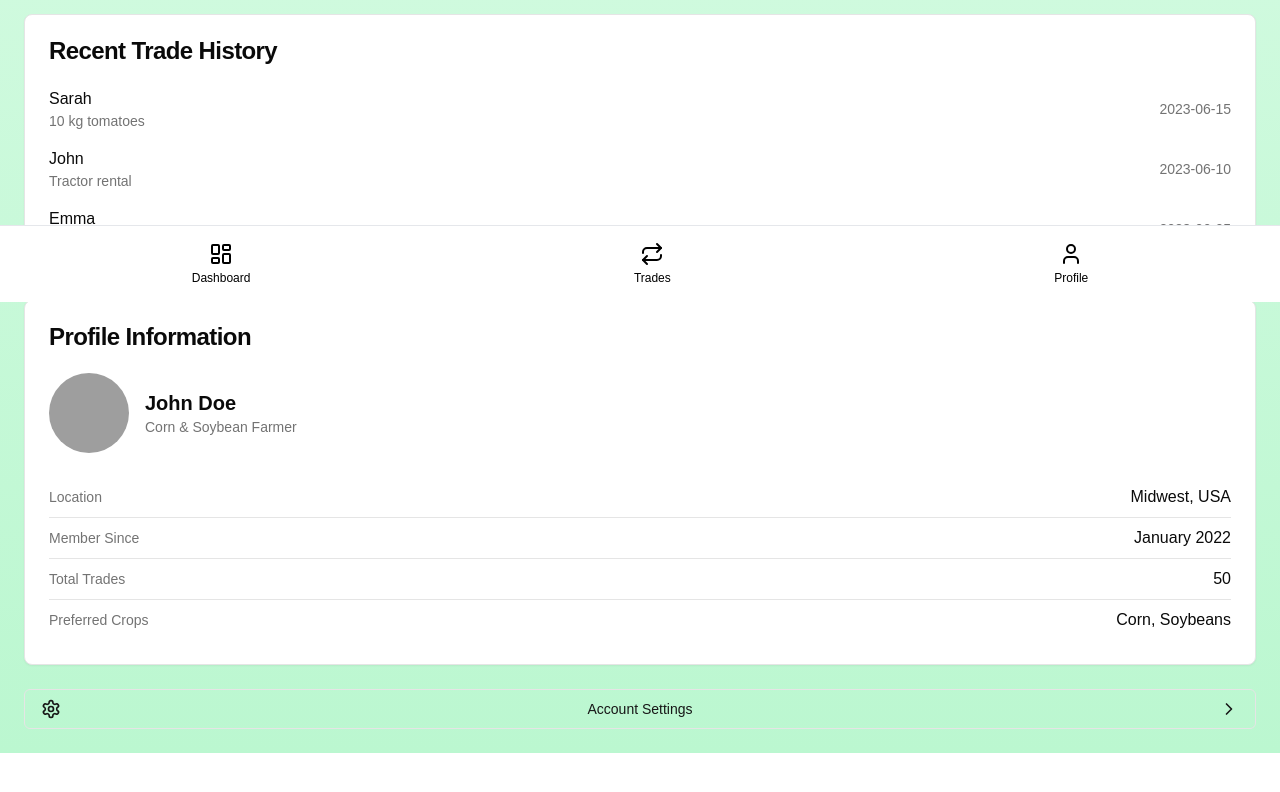
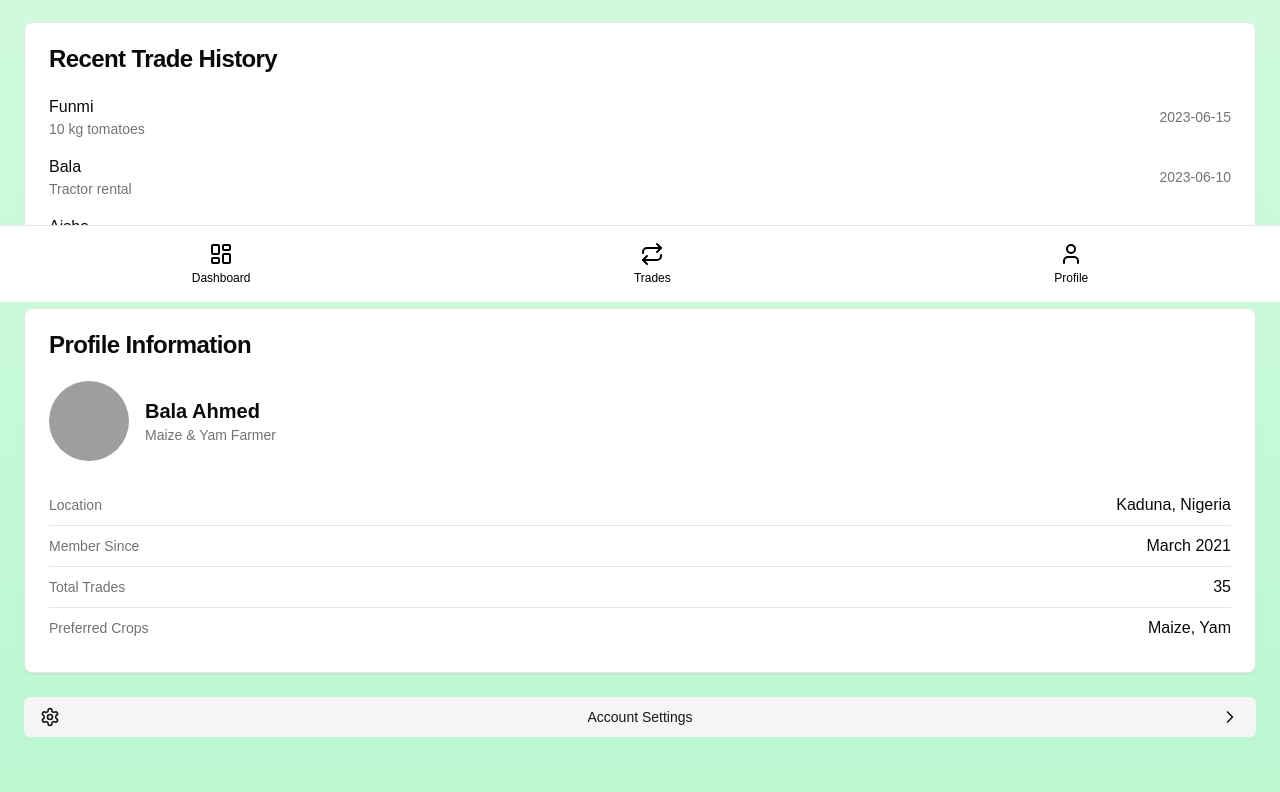
Before and after one commit to lukman155/agrotrade, a Next.js app: page /profile in a window 1280 px wide. Shown: the part 498-1290 px from the top of the page. Before the commit the page ends 1251 px from the top, so only its background shows below. Built offline with nearby package versions, Linux system fonts and the light colour scheme; no server answers; grey boxes are pictures that could not be loaded.

Commit message:
Finish work

```diff
--- a/app/page.tsx
+++ b/app/page.tsx
@@ -50,15 +50,15 @@ export default function Dashboard() {
         <CardContent>
           <div className="flex items-center justify-between mb-2">
             <span>Corn</span>
-            <Badge variant="secondary">↑ $3.50/bushel</Badge>
+            <Badge variant="secondary">↑ ₦350/kg</Badge>
           </div>
           <div className="flex items-center justify-between mb-2">
             <span>Wheat</span>
-            <Badge variant="secondary">↓ $5.20/bushel</Badge>
+            <Badge variant="secondary">↓ ₦520/kg</Badge>
           </div>
           <div className="flex items-center justify-between">
             <span>Soybeans</span>
-            <Badge variant="secondary">→ $9.80/bushel</Badge>
+            <Badge variant="secondary">→ ₦500/kg</Badge>
           </div>
         </CardContent>
       </Card>
@@ -102,14 +102,14 @@ export default function Dashboard() {
           <div className="space-y-4">
             <div className="flex items-center justify-between">
               <div>
-                <p className="font-medium">Trade with John</p>
-                <p className="text-sm text-muted-foreground">5 bushels of corn for 2 hours of tractor use</p>
+                <p className="font-medium">Trade with Emeka</p>
+                <p className="text-sm text-muted-foreground">50 kg of corn for 2 hours of tractor use</p>
               </div>
               <Badge>Pending</Badge>
             </div>
             <div className="flex items-center justify-between">
               <div>
-                <p className="font-medium">Trade with Sarah</p>
+                <p className="font-medium">Trade with Amina</p>
                 <p className="text-sm text-muted-foreground">10 kg of tomatoes for 5 kg of potatoes</p>
               </div>
               <Badge variant="secondary">In Progress</Badge>
--- a/app/pricemap/page.tsx
+++ b/app/pricemap/page.tsx
@@ -177,7 +177,7 @@ export default function PriceMap() {
         </CardHeader>
         <CardContent>
           <p className="text-sm text-gray-600 mb-2">
-            Prices are in Nigerian Naira (₦) per 50kg bag for rice and cassava, and per tonne for cocoa.
+            Prices are in Nigerian Naira (₦) per tier for rice and cassava, and per kilogram for cocoa.
           </p>
           <p className="text-sm text-gray-600">
             These prices are estimates and may vary based on quality, quantity, and specific location within each state.
--- a/app/profile/page.tsx
+++ b/app/profile/page.tsx
@@ -5,14 +5,15 @@ import { Card, CardContent, CardHeader, CardTitle } from "@/components/ui/card"
 import { Badge } from "@/components/ui/badge"
 import { Progress } from "@/components/ui/progress"
 import { Avatar, AvatarFallback, AvatarImage } from "@/components/ui/avatar"
+import Link from 'next/link'
 
 export default function ReputationProfile() {
   return (
-    <div className="min-h-screen bg-gradient-to-b from-green-100 to-green-200 p-4 md:p-6">
+    <div className="pb-10 min-h-screen bg-gradient-to-b from-green-100 to-green-200 p-4 md:p-6">
       <header className="flex items-center mb-6">
-        <Button variant="ghost" size="icon" className="mr-2">
+        <Link href={'/'} className="mr-4 p-3 bg-green-200 hover:bg-white rounded-full">
           <ArrowLeft className="h-6 w-6 text-green-700" />
-        </Button>
+        </Link>
         <h1 className="text-2xl font-bold text-green-800">Reputation & Profile</h1>
       </header>
 
@@ -65,10 +66,11 @@ export default function ReputationProfile() {
         <CardContent>
           <div className="space-y-4">
             {[
-              { partner: "Sarah", item: "10 kg tomatoes", date: "2023-06-15" },
-              { partner: "John", item: "Tractor rental", date: "2023-06-10" },
-              { partner: "Emma", item: "5 kg potatoes", date: "2023-06-05" },
-            ].map((trade, index) => (
+              { partner: "Funmi", item: "10 kg tomatoes", date: "2023-06-15" },
+              { partner: "Bala", item: "Tractor rental", date: "2023-06-10" },
+              { partner: "Aisha", item: "5 kg yam tubers", date: "2023-06-05" },
+            ]
+            .map((trade, index) => (
               <div key={index} className="flex items-center justify-between">
                 <div>
                   <p className="font-medium">{trade.partner}</p>
@@ -89,18 +91,18 @@ export default function ReputationProfile() {
           <div className="flex items-center mb-6">
             <Avatar className="h-20 w-20 mr-4">
               <AvatarImage src="/placeholder-avatar.jpg" alt="User" />
-              <AvatarFallback>JD</AvatarFallback>
+              <AvatarFallback>BA</AvatarFallback>
             </Avatar>
             <div>
-              <h2 className="text-xl font-bold">John Doe</h2>
-              <p className="text-sm text-muted-foreground">Corn & Soybean Farmer</p>
+              <h2 className="text-xl font-bold">Bala Ahmed</h2>
+              <p className="text-sm text-muted-foreground">Maize & Yam Farmer</p>
             </div>
           </div>
           {[
-            { label: "Location", value: "Midwest, USA" },
-            { label: "Member Since", value: "January 2022" },
-            { label: "Total Trades", value: "50" },
-            { label: "Preferred Crops", value: "Corn, Soybeans" },
+            { label: "Location", value: "Kaduna, Nigeria" },
+            { label: "Member Since", value: "March 2021" },
+            { label: "Total Trades", value: "35" },
+            { label: "Preferred Crops", value: "Maize, Yam" },
           ].map((item, index) => (
             <div key={index} className="flex justify-between items-center py-2 border-b last:border-b-0">
               <span className="text-sm text-muted-foreground">{item.label}</span>
@@ -108,9 +110,10 @@ export default function ReputationProfile() {
             </div>
           ))}
         </CardContent>
+
       </Card>
 
-      <Button variant="outline" className="w-full mt-6 flex justify-between items-center">
+      <Button variant="secondary" className="w-full mt-6 mb-16 flex justify-between items-center">
         <Settings className="h-5 w-5 mr-2" />
         <span>Account Settings</span>
         <ChevronRight className="h-5 w-5 ml-2" />
--- a/app/trades/TradeDetailsModal.tsx
+++ b/app/trades/TradeDetailsModal.tsx
@@ -83,18 +83,18 @@ export default function TradeDetailsModal({ isOpen, onClose, trade }: TradeDetai
             </div>
           </div>
         </div>
-        <DialogFooter className="sm:justify-start space-x-2">
-          <Button variant='outline' className="bg-white border border-green-500  text-green-500">
+        <DialogFooter className="sm:justify-start gap-2">
+          <Button variant='outline' className="bg-white border border-green-500  text-green-400 hover:text-green-800 hover:border-green-800">
             <MessageSquare className="h-4 w-4 mr-2" />
             Message
           </Button>
           {trade.type === 'Offer' ? (
-            <Link href='./confirmation' className="border inline-flex items-center px-4 rounded bg-green-600 border-green-600 text-white hover:bg-green-100">
+            <Link href='./confirmation' className="border inline-flex items-center py-2 justify-center px-4 rounded bg-green-600 border-green-600 text-white hover:bg-green-700">
               <ThumbsUp className="h-4 w-4 mr-2" />
               Accept Offer
             </Link>
           ) : (
-            <Link href='./confirmation' className="border inline-flex items-center px-4 rounded bg-green-600 border-green-600 text-white hover:bg-green-100">
+            <Link href='./confirmation' className="border inline-flex items-center py-2 justify-center px-4 rounded bg-green-600 border-green-600 text-white hover:bg-green-700">
               <ThumbsUp className="h-4 w-4 mr-2" />
               Fulfill Request
             </Link>
--- a/app/trades/page.tsx
+++ b/app/trades/page.tsx
@@ -24,12 +24,13 @@ type Trade = {
 
 // Mock data for trades
 const mockTrades: Trade[] = [
-  { id: 1, type: 'Offer', product: 'Corn', quantity: '500', unit: 'bushels', location: 'Iowa', status: 'Active', description: 'High-quality corn harvested this season. Ideal for animal feed or ethanol production.', postedBy: 'John Farmer', postedDate: '2023-06-15' },
-  { id: 2, type: 'Request', product: 'Tractor', quantity: '1', unit: 'piece', location: 'Nebraska', status: 'Pending', description: 'Looking for a used mid-size tractor in good condition. Preferably John Deere or similar.', postedBy: 'Sarah Fields', postedDate: '2023-06-14' },
-  { id: 3, type: 'Offer', product: 'Soybeans', quantity: '1000', unit: 'kg', location: 'Illinois', status: 'Active', description: 'Organic soybeans available for immediate purchase. Non-GMO certified.', postedBy: 'Mike Green', postedDate: '2023-06-13' },
-  { id: 4, type: 'Request', product: 'Wheat', quantity: '200', unit: 'bushels', location: 'Kansas', status: 'Completed', description: 'Seeking high-protein wheat for artisanal bakery. Must meet organic standards.', postedBy: 'Emma Baker', postedDate: '2023-06-12' },
-  { id: 5, type: 'Offer', product: 'Potatoes', quantity: '2000', unit: 'kg', location: 'Idaho', status: 'Active', description: 'Fresh Idaho potatoes, perfect for restaurants or food processing. Various sizes available.', postedBy: 'Tom Spud', postedDate: '2023-06-11' },
+  { id: 1, type: 'Offer', product: 'Maize', quantity: '500', unit: 'bags', location: 'Kano', status: 'Active', description: 'High-quality maize harvested this season. Suitable for food processing or animal feed.', postedBy: 'Bala Abdullahi', postedDate: '2023-06-15' },
+  { id: 2, type: 'Request', product: 'Tractor', quantity: '1', unit: 'unit', location: 'Ogun', status: 'Pending', description: 'Looking for a used mid-size tractor in good condition. Preferably Massey Ferguson or similar.', postedBy: 'Funmi Adewale', postedDate: '2023-06-14' },
+  { id: 3, type: 'Offer', product: 'Soybeans', quantity: '1000', unit: 'kg', location: 'Benue', status: 'Active', description: 'Organic soybeans available for immediate purchase. Non-GMO certified.', postedBy: 'Michael Ocheme', postedDate: '2023-06-13' },
+  { id: 4, type: 'Request', product: 'Wheat', quantity: '200', unit: 'bags', location: 'Kaduna', status: 'Completed', description: 'Seeking high-protein wheat for bakery use. Must meet organic standards.', postedBy: 'Aisha Yusuf', postedDate: '2023-06-12' },
+  { id: 5, type: 'Offer', product: 'Yam', quantity: '2000', unit: 'tubers', location: 'Enugu', status: 'Active', description: 'Fresh yam tubers, perfect for food markets or bulk buyers. Various sizes available.', postedBy: 'Ikenna Okafor', postedDate: '2023-06-11' },
 ];
+
 
 export default function TradesPage() {
   const [searchTerm, setSearchTerm] = useState('');
@@ -92,18 +93,18 @@ export default function TradesPage() {
         </div>
       </div>
 
-      <div className="mb-4 flex justify-end space-x-2">
+      <div className="mb-4 flex flex-wrap justify-end space-x-2 gap-2">
         <Button variant="secondary" size="sm" onClick={() => handleSort('type')}>
           Sort by Type
-          <ArrowUpDown className="ml-2 h-4 w-4" />
+          <ArrowUpDown className=" h-4 w-4" />
         </Button>
         <Button variant="secondary" size="sm" onClick={() => handleSort('product')}>
           Sort by Product
-          <ArrowUpDown className="ml-2 h-4 w-4" />
+          <ArrowUpDown className=" h-4 w-4" />
         </Button>
         <Button variant="secondary" size="sm" onClick={() => handleSort('location')}>
           Sort by Location
-          <ArrowUpDown className="ml-2 h-4 w-4" />
+          <ArrowUpDown className=" h-4 w-4" />
         </Button>
       </div>
 
```
Also changed, not shown: app/confirmation/page.tsx (+5 -21 lines).
